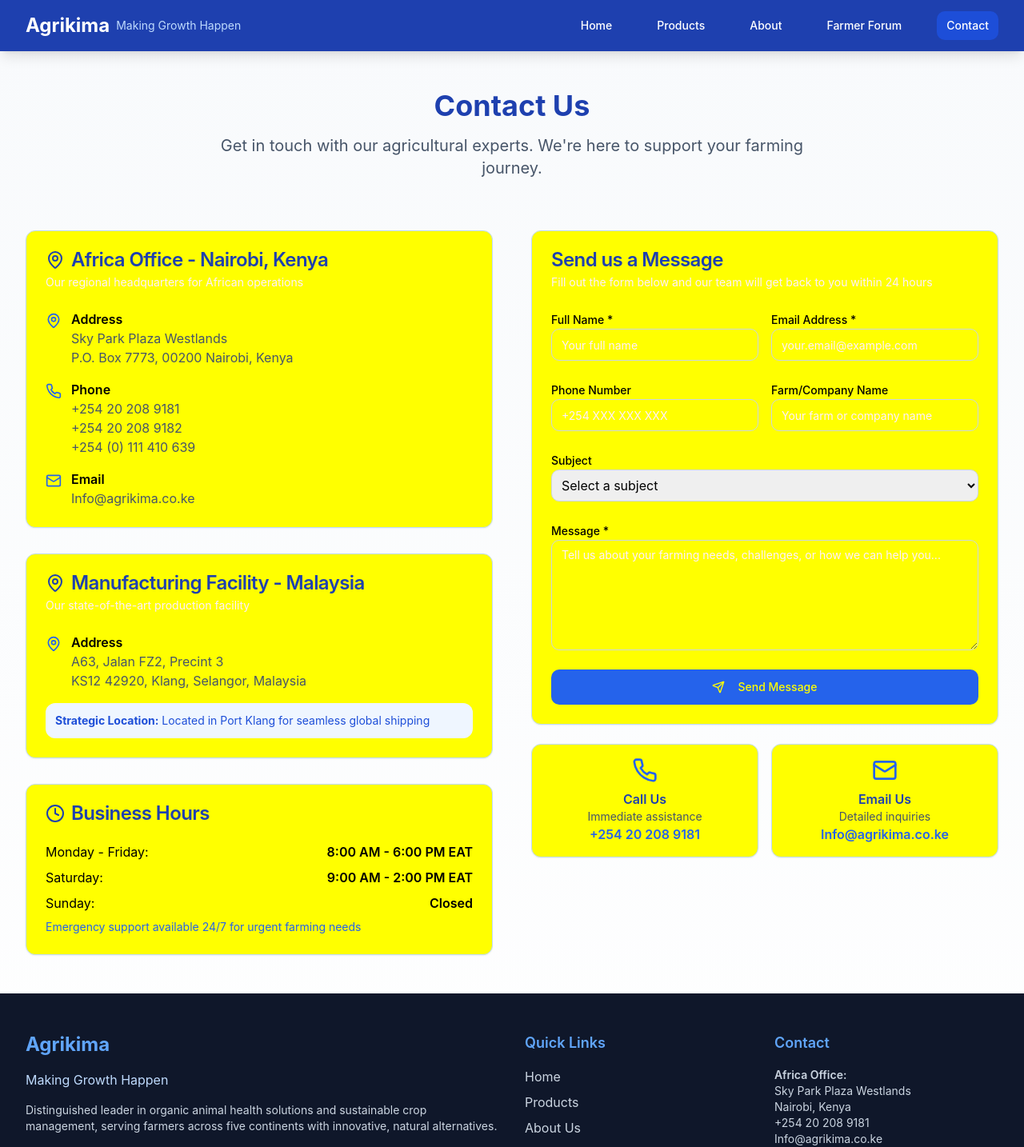
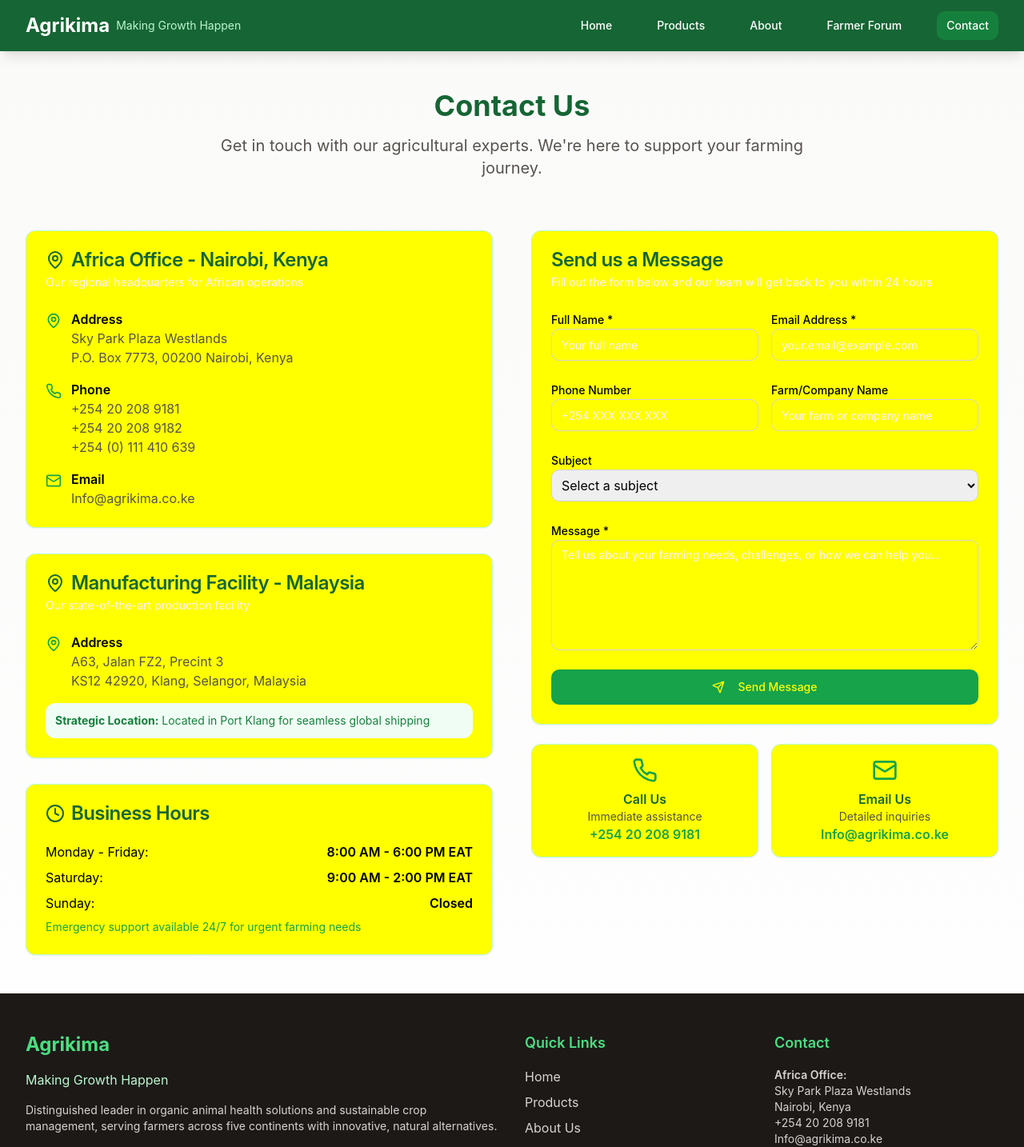
Before and after one commit to AgrikimaPrototype/agrikima-growth-portal, a React (Vite) app: page /contact in a window 1280 px wide. Shown: the top 1434 px of the page at 80% size. Built offline with nearby package versions, Linux system fonts and the light colour scheme.

Commit message:
Fix: Admin login and revert theme
- Fixed admin login issues.
- Reverted the website theme to green.

```diff
--- a/src/components/Footer.tsx
+++ b/src/components/Footer.tsx
@@ -3,14 +3,14 @@ import { Link } from "react-router-dom";
 
 const Footer = () => {
   return (
-    <footer className="bg-slate-900 text-white py-12">
+    <footer className="bg-stone-900 text-white py-12">
       <div className="max-w-7xl mx-auto px-4 sm:px-6 lg:px-8">
         <div className="grid grid-cols-1 md:grid-cols-4 gap-8">
           {/* Company Info */}
           <div className="col-span-1 md:col-span-2">
-            <h3 className="text-2xl font-bold text-blue-400 mb-4">Agrikima</h3>
-            <p className="text-blue-200 mb-4">Making Growth Happen</p>
-            <p className="text-sm text-slate-300 mb-4">
+            <h3 className="text-2xl font-bold text-green-400 mb-4">Agrikima</h3>
+            <p className="text-green-200 mb-4">Making Growth Happen</p>
+            <p className="text-sm text-stone-300 mb-4">
               Distinguished leader in organic animal health solutions and sustainable crop management,
               serving farmers across five continents with innovative, natural alternatives.
             </p>
@@ -18,26 +18,26 @@ const Footer = () => {
               <span className="text-2xl">🌱</span>
               <span className="text-2xl">🐄</span>
               <span className="text-2xl">🌍</span>
-              <span className="text-2xl">💙</span>
+              <span className="text-2xl">💚</span>
             </div>
           </div>
 
           {/* Quick Links */}
           <div>
-            <h4 className="text-lg font-semibold text-blue-400 mb-4">Quick Links</h4>
+            <h4 className="text-lg font-semibold text-green-400 mb-4">Quick Links</h4>
             <ul className="space-y-2">
-              <li><Link to="/" className="text-slate-300 hover:text-blue-300 transition-colors">Home</Link></li>
-              <li><Link to="/products" className="text-slate-300 hover:text-blue-300 transition-colors">Products</Link></li>
-              <li><Link to="/about" className="text-slate-300 hover:text-blue-300 transition-colors">About Us</Link></li>
-              <li><Link to="/farmer-forum" className="text-slate-300 hover:text-blue-300 transition-colors">Farmer Forum</Link></li>
-              <li><Link to="/contact" className="text-slate-300 hover:text-blue-300 transition-colors">Contact</Link></li>
+              <li><Link to="/" className="text-stone-300 hover:text-green-300 transition-colors">Home</Link></li>
+              <li><Link to="/products" className="text-stone-300 hover:text-green-300 transition-colors">Products</Link></li>
+              <li><Link to="/about" className="text-stone-300 hover:text-green-300 transition-colors">About Us</Link></li>
+              <li><Link to="/farmer-forum" className="text-stone-300 hover:text-green-300 transition-colors">Farmer Forum</Link></li>
+              <li><Link to="/contact" className="text-stone-300 hover:text-green-300 transition-colors">Contact</Link></li>
             </ul>
           </div>
 
           {/* Contact Info */}
           <div>
-            <h4 className="text-lg font-semibold text-blue-400 mb-4">Contact</h4>
-            <div className="space-y-2 text-sm text-slate-300">
+            <h4 className="text-lg font-semibold text-green-400 mb-4">Contact</h4>
+            <div className="space-y-2 text-sm text-stone-300">
               <div>
                 <p className="font-semibold">Africa Office:</p>
                 <p>Sky Park Plaza Westlands</p>
@@ -53,8 +53,8 @@ const Footer = () => {
           </div>
         </div>
 
-        <div className="border-t border-slate-700 mt-8 pt-8 text-center">
-          <p className="text-slate-300 text-sm">
+        <div className="border-t border-stone-700 mt-8 pt-8 text-center">
+          <p className="text-stone-300 text-sm">
             © 2024 Agrikima. All rights reserved. Making Growth Happen across Africa and beyond.
           </p>
         </div>
--- a/src/components/Navigation.tsx
+++ b/src/components/Navigation.tsx
@@ -19,7 +19,7 @@ const Navigation = () => {
   ];
 
   return (
-    <nav className="bg-blue-800 text-white shadow-lg sticky top-0 z-50">
+    <nav className="bg-green-800 text-white shadow-lg sticky top-0 z-50">
       <div className="max-w-7xl mx-auto px-4 sm:px-6 lg:px-8">
         <div className="flex justify-between items-center h-16">
           {/* Logo */}
@@ -27,7 +27,7 @@ const Navigation = () => {
             <div className="text-2xl font-bold text-white">
               Agrikima
             </div>
-            <div className="text-sm text-blue-200">Making Growth Happen</div>
+            <div className="text-sm text-green-200">Making Growth Happen</div>
           </Link>
 
           {/* Desktop Navigation */}
@@ -38,8 +38,8 @@ const Navigation = () => {
                 to={link.href}
                 className={`px-3 py-2 rounded-md text-sm font-medium transition-colors ${
                   isActive(link.href)
-                    ? "bg-blue-700 text-white"
-                    : "hover:bg-blue-700 hover:text-blue-100"
+                    ? "bg-green-700 text-white"
+                    : "hover:bg-green-700 hover:text-green-100"
                 }`}
               >
                 {link.label}
@@ -53,7 +53,7 @@ const Navigation = () => {
               variant="ghost"
               size="sm"
               onClick={() => setIsOpen(!isOpen)}
-              className="text-white hover:bg-blue-700"
+              className="text-white hover:bg-green-700"
             >
               {isOpen ? <X size={20} /> : <Menu size={20} />}
             </Button>
@@ -63,15 +63,15 @@ const Navigation = () => {
         {/* Mobile Navigation */}
         {isOpen && (
           <div className="md:hidden">
-            <div className="px-2 pt-2 pb-3 space-y-1 sm:px-3 bg-blue-700">
+            <div className="px-2 pt-2 pb-3 space-y-1 sm:px-3 bg-green-700">
               {navLinks.map((link) => (
                 <Link
                   key={link.href}
                   to={link.href}
                   className={`block px-3 py-2 rounded-md text-base font-medium transition-colors ${
                     isActive(link.href)
-                      ? "bg-blue-600 text-white"
-                      : "hover:bg-blue-600 hover:text-blue-100"
+                      ? "bg-green-600 text-white"
+                      : "hover:bg-green-600 hover:text-green-100"
                   }`}
                   onClick={() => setIsOpen(false)}
                 >
--- a/src/index.css
+++ b/src/index.css
@@ -14,7 +14,7 @@
     --popover: 255 255 255;
     --popover-foreground: 0 0 0;
 
-    --primary: 37 99 235;
+    --primary: 34 197 94;
     --primary-foreground: 255 255 255;
 
     --secondary: 241 245 249;
@@ -31,18 +31,18 @@
 
     --border: 226 232 240;
     --input: 226 232 240;
-    --ring: 37 99 235;
+    --ring: 34 197 94;
 
     --radius: 0.75rem;
 
     --sidebar-background: 255 255 255;
     --sidebar-foreground: 0 0 0;
-    --sidebar-primary: 37 99 235;
+    --sidebar-primary: 34 197 94;
     --sidebar-primary-foreground: 255 255 255;
     --sidebar-accent: 241 245 249;
     --sidebar-accent-foreground: 0 0 0;
     --sidebar-border: 226 232 240;
-    --sidebar-ring: 37 99 235;
+    --sidebar-ring: 34 197 94;
   }
 
   .dark {
@@ -55,7 +55,7 @@
     --popover: 30 41 59;
     --popover-foreground: 248 250 252;
 
-    --primary: 59 130 246;
+    --primary: 34 197 94;
     --primary-foreground: 255 255 255;
 
     --secondary: 51 65 85;
@@ -72,16 +72,16 @@
 
     --border: 51 65 85;
     --input: 51 65 85;
-    --ring: 59 130 246;
+    --ring: 34 197 94;
 
     --sidebar-background: 15 23 42;
     --sidebar-foreground: 248 250 252;
-    --sidebar-primary: 59 130 246;
+    --sidebar-primary: 34 197 94;
     --sidebar-primary-foreground: 255 255 255;
     --sidebar-accent: 51 65 85;
     --sidebar-accent-foreground: 248 250 252;
     --sidebar-border: 51 65 85;
-    --sidebar-ring: 59 130 246;
+    --sidebar-ring: 34 197 94;
   }
 }
 
@@ -95,18 +95,18 @@
     font-family: 'Inter', -apple-system, BlinkMacSystemFont, 'Segoe UI', sans-serif;
   }
 
-  /* Blue & White theme enhancements */
+  /* Green & Brown theme enhancements */
   .agricultural-pattern {
     background-image:
-      radial-gradient(circle at 25% 25%, rgba(37, 99, 235, 0.08) 0%, transparent 50%),
-      radial-gradient(circle at 75% 75%, rgba(100, 116, 139, 0.08) 0%, transparent 50%);
+      radial-gradient(circle at 25% 25%, rgba(34, 197, 94, 0.08) 0%, transparent 50%),
+      radial-gradient(circle at 75% 75%, rgba(120, 113, 108, 0.08) 0%, transparent 50%);
   }
 
   .earth-gradient {
     background: linear-gradient(135deg,
-      rgb(248, 250, 252) 0%,
+      rgb(254, 252, 232) 0%,
       rgb(255, 255, 255) 50%,
-      rgb(241, 245, 249) 100%);
+      rgb(245, 245, 244) 100%);
   }
 
   /* Smooth animations */
@@ -152,21 +152,21 @@
     }
   }
 
-  /* Blue & White card styling */
+  /* Green & Brown card styling */
   .agricultural-card {
-    @apply bg-white/95 backdrop-blur-sm border border-blue-200 shadow-lg hover:shadow-xl transition-all duration-300;
+    @apply bg-white/95 backdrop-blur-sm border border-green-200 shadow-lg hover:shadow-xl transition-all duration-300;
     background-image:
-      linear-gradient(45deg, rgba(37, 99, 235, 0.03) 25%, transparent 25%),
-      linear-gradient(-45deg, rgba(37, 99, 235, 0.03) 25%, transparent 25%),
-      linear-gradient(45deg, transparent 75%, rgba(37, 99, 235, 0.03) 75%),
-      linear-gradient(-45deg, transparent 75%, rgba(37, 99, 235, 0.03) 75%);
+      linear-gradient(45deg, rgba(34, 197, 94, 0.03) 25%, transparent 25%),
+      linear-gradient(-45deg, rgba(34, 197, 94, 0.03) 25%, transparent 25%),
+      linear-gradient(45deg, transparent 75%, rgba(34, 197, 94, 0.03) 75%),
+      linear-gradient(-45deg, transparent 75%, rgba(34, 197, 94, 0.03) 75%);
     background-size: 20px 20px;
     background-position: 0 0, 0 10px, 10px -10px, -10px 0px;
   }
 
-  /* Enhanced button styles - Blue & White */
+  /* Enhanced button styles - Green & Brown */
   .btn-agricultural {
-    @apply bg-gradient-to-r from-blue-600 to-blue-700 hover:from-blue-700 hover:to-blue-800;
+    @apply bg-gradient-to-r from-green-600 to-green-700 hover:from-green-700 hover:to-green-800;
     @apply text-white font-medium px-6 py-3 rounded-lg shadow-md hover:shadow-lg;
     @apply transition-all duration-200 transform hover:scale-105;
   }
@@ -174,24 +174,24 @@
   /* Background patterns */
   .organic-pattern {
     background-image:
-      radial-gradient(circle at 1px 1px, rgba(37, 99, 235, 0.12) 1px, transparent 0);
+      radial-gradient(circle at 1px 1px, rgba(34, 197, 94, 0.12) 1px, transparent 0);
     background-size: 20px 20px;
   }
 }
 
-/* Custom scrollbar - Blue theme */
+/* Custom scrollbar - Green theme */
 ::-webkit-scrollbar {
   width: 8px;
 }
 
 ::-webkit-scrollbar-track {
-  @apply bg-slate-100;
+  @apply bg-stone-100;
 }
 
 ::-webkit-scrollbar-thumb {
-  @apply bg-blue-400 rounded-full;
+  @apply bg-green-400 rounded-full;
 }
 
 ::-webkit-scrollbar-thumb:hover {
-  @apply bg-blue-500;
+  @apply bg-green-500;
 }
--- a/src/pages/Contact.tsx
+++ b/src/pages/Contact.tsx
@@ -54,14 +54,14 @@ const Contact = () => {
   };
 
   return (
-    <div className="min-h-screen bg-gradient-to-b from-slate-50 to-white">
+    <div className="min-h-screen bg-gradient-to-b from-stone-50 to-white">
       <Navigation />
 
       <div className="max-w-7xl mx-auto px-4 sm:px-6 lg:px-8 py-12">
         {/* Header */}
         <div className="text-center mb-16">
-          <h1 className="text-4xl font-bold text-blue-800 mb-4">Contact Us</h1>
-          <p className="text-xl text-slate-600 max-w-3xl mx-auto">
+          <h1 className="text-4xl font-bold text-green-800 mb-4">Contact Us</h1>
+          <p className="text-xl text-stone-600 max-w-3xl mx-auto">
             Get in touch with our agricultural experts. We're here to support your farming journey.
           </p>
         </div>
@@ -69,9 +69,9 @@ const Contact = () => {
         <div className="grid grid-cols-1 lg:grid-cols-2 gap-12">
           {/* Contact Information */}
           <div className="space-y-8">
-            <Card className="border-blue-200">
+            <Card className="border-green-200">
               <CardHeader>
-                <CardTitle className="text-blue-800 flex items-center">
+                <CardTitle className="text-green-800 flex items-center">
                   <MapPin className="mr-2" />
                   Africa Office - Nairobi, Kenya
                 </CardTitle>
@@ -79,35 +79,35 @@ const Contact = () => {
               </CardHeader>
               <CardContent className="space-y-4">
                 <div className="flex items-start space-x-3">
-                  <MapPin className="w-5 h-5 text-blue-600 mt-1" />
+                  <MapPin className="w-5 h-5 text-green-600 mt-1" />
                   <div>
                     <p className="font-semibold">Address</p>
-                    <p className="text-slate-600">Sky Park Plaza Westlands</p>
-                    <p className="text-slate-600">P.O. Box 7773, 00200 Nairobi, Kenya</p>
+                    <p className="text-stone-600">Sky Park Plaza Westlands</p>
+                    <p className="text-stone-600">P.O. Box 7773, 00200 Nairobi, Kenya</p>
                   </div>
                 </div>
                 <div className="flex items-start space-x-3">
-                  <Phone className="w-5 h-5 text-blue-600 mt-1" />
+                  <Phone className="w-5 h-5 text-green-600 mt-1" />
                   <div>
                     <p className="font-semibold">Phone</p>
-                    <p className="text-slate-600">+254 20 208 9181</p>
-                    <p className="text-slate-600">+254 20 208 9182</p>
-                    <p className="text-slate-600">+254 (0) 111 410 639</p>
+                    <p className="text-stone-600">+254 20 208 9181</p>
+                    <p className="text-stone-600">+254 20 208 9182</p>
+                    <p className="text-stone-600">+254 (0) 111 410 639</p>
                   </div>
                 </div>
                 <div className="flex items-start space-x-3">
-                  <Mail className="w-5 h-5 text-blue-600 mt-1" />
+                  <Mail className="w-5 h-5 text-green-600 mt-1" />
                   <div>
                     <p className="font-semibold">Email</p>
-                    <p className="text-slate-600">Info@agrikima.co.ke</p>
+                    <p className="text-stone-600">Info@agrikima.co.ke</p>
                   </div>
                 </div>
               </CardContent>
             </Card>
 
-            <Card className="border-blue-200">
+            <Card className="border-green-200">
               <CardHeader>
-                <CardTitle className="text-blue-800 flex items-center">
+                <CardTitle className="text-green-800 flex items-center">
                   <MapPin className="mr-2" />
                   Manufacturing Facility - Malaysia
                 </CardTitle>
@@ -115,24 +115,24 @@ const Contact = () => {
               </CardHeader>
               <CardContent className="space-y-4">
                 <div className="flex items-start space-x-3">
-                  <MapPin className="w-5 h-5 text-blue-600 mt-1" />
+                  <MapPin className="w-5 h-5 text-green-600 mt-1" />
                   <div>
                     <p className="font-semibold">Address</p>
-                    <p className="text-slate-600">A63, Jalan FZ2, Precint 3</p>
-                    <p className="text-slate-600">KS12 42920, Klang, Selangor, Malaysia</p>
+                    <p className="text-stone-600">A63, Jalan FZ2, Precint 3</p>
+                    <p className="text-stone-600">KS12 42920, Klang, Selangor, Malaysia</p>
                   </div>
                 </div>
-                <div className="bg-blue-50 p-3 rounded-lg">
-                  <p className="text-sm text-blue-700">
+                <div className="bg-green-50 p-3 rounded-lg">
+                  <p className="text-sm text-green-700">
                     <strong>Strategic Location:</strong> Located in Port Klang for seamless global shipping
                   </p>
                 </div>
               </CardContent>
             </Card>
 
-            <Card className="border-blue-200">
+            <Card className="border-green-200">
               <CardHeader>
-                <CardTitle className="text-blue-800 flex items-center">
+                <CardTitle className="text-green-800 flex items-center">
                   <Clock className="mr-2" />
                   Business Hours
                 </CardTitle>
@@ -151,7 +151,7 @@ const Contact = () => {
                     <span>Sunday:</span>
                     <span className="font-semibold">Closed</span>
                   </div>
-                  <div className="text-sm text-blue-600 mt-3">
+                  <div className="text-sm text-green-600 mt-3">
                     Emergency support available 24/7 for urgent farming needs
                   </div>
                 </div>
@@ -161,9 +161,9 @@ const Contact = () => {
 
           {/* Contact Form */}
           <div>
-            <Card className="border-blue-200">
+            <Card className="border-green-200">
               <CardHeader>
-                <CardTitle className="text-blue-800">Send us a Message</CardTitle>
+                <CardTitle className="text-green-800">Send us a Message</CardTitle>
                 <CardDescription>
                   Fill out the form below and our team will get back to you within 24 hours
                 </CardDescription>
@@ -180,7 +180,7 @@ const Contact = () => {
                         onChange={handleInputChange}
                         placeholder="Your full name"
                         required
-                        className="border-slate-300 focus:border-blue-500"
+                        className="border-stone-300 focus:border-green-500"
                       />
                     </div>
                     <div>
@@ -193,7 +193,7 @@ const Contact = () => {
                         onChange={handleInputChange}
                         placeholder="your.email@example.com"
                         required
-                        className="border-slate-300 focus:border-blue-500"
+                        className="border-stone-300 focus:border-green-500"
                       />
                     </div>
                   </div>
@@ -207,7 +207,7 @@ const Contact = () => {
                         value={formData.phone}
                         onChange={handleInputChange}
                         placeholder="+254 XXX XXX XXX"
-                        className="border-slate-300 focus:border-blue-500"
+                        className="border-stone-300 focus:border-green-500"
                       />
                     </div>
                     <div>
@@ -218,7 +218,7 @@ const Contact = () => {
                         value={formData.company}
                         onChange={handleInputChange}
                         placeholder="Your farm or company name"
-                        className="border-slate-300 focus:border-blue-500"
+                        className="border-stone-300 focus:border-green-500"
                       />
                     </div>
                   </div>
@@ -230,7 +230,7 @@ const Contact = () => {
                       name="subject"
                       value={formData.subject}
                       onChange={handleInputChange}
-                      className="w-full p-2 border border-slate-300 rounded-md focus:border-blue-500 focus:ring-2 focus:ring-blue-200"
+                      className="w-full p-2 border border-stone-300 rounded-md focus:border-green-500 focus:ring-2 focus:ring-green-200"
                     >
                       <option value="">Select a subject</option>
                       <option value="product-inquiry">Product Inquiry</option>
@@ -252,11 +252,11 @@ const Contact = () => {
                       placeholder="Tell us about your farming needs, challenges, or how we can help you..."
                       rows={6}
                       required
-                      className="border-slate-300 focus:border-blue-500"
+                      className="border-stone-300 focus:border-green-500"
                     />
                   </div>
 
-                  <Button type="submit" className="w-full bg-blue-600 hover:bg-blue-700" size="lg">
+                  <Button type="submit" className="w-full bg-green-600 hover:bg-green-700" size="lg">
                     <Send className="mr-2 w-4 h-4" />
                     Send Message
                   </Button>
@@ -266,20 +266,20 @@ const Contact = () => {
 
             {/* Quick Contact Options */}
             <div className="mt-6 grid grid-cols-1 md:grid-cols-2 gap-4">
-              <Card className="border-blue-200 text-center">
+              <Card className="border-green-200 text-center">
                 <CardContent className="p-4">
-                  <Phone className="w-8 h-8 text-blue-600 mx-auto mb-2" />
-                  <h3 className="font-semibold text-blue-800">Call Us</h3>
-                  <p className="text-sm text-slate-600">Immediate assistance</p>
-                  <p className="text-blue-600 font-semibold">+254 20 208 9181</p>
+                  <Phone className="w-8 h-8 text-green-600 mx-auto mb-2" />
+                  <h3 className="font-semibold text-green-800">Call Us</h3>
+                  <p className="text-sm text-stone-600">Immediate assistance</p>
+                  <p className="text-green-600 font-semibold">+254 20 208 9181</p>
                 </CardContent>
               </Card>
-              <Card className="border-blue-200 text-center">
+              <Card className="border-green-200 text-center">
                 <CardContent className="p-4">
-                  <Mail className="w-8 h-8 text-blue-600 mx-auto mb-2" />
-                  <h3 className="font-semibold text-blue-800">Email Us</h3>
-                  <p className="text-sm text-slate-600">Detailed inquiries</p>
-                  <p className="text-blue-600 font-semibold">Info@agrikima.co.ke</p>
+                  <Mail className="w-8 h-8 text-green-600 mx-auto mb-2" />
+                  <h3 className="font-semibold text-green-800">Email Us</h3>
+                  <p className="text-sm text-stone-600">Detailed inquiries</p>
+                  <p className="text-green-600 font-semibold">Info@agrikima.co.ke</p>
                 </CardContent>
               </Card>
             </div>
--- a/src/pages/Index.tsx
+++ b/src/pages/Index.tsx
@@ -67,8 +67,8 @@ const Index = () => {
           />
         ))}
 
-        {/* Enhanced overlay for better text readability - blue and black only */}
-        <div className="absolute inset-0 bg-gradient-to-b from-blue-900/20 via-transparent to-slate-900/20"></div>
+        {/* Enhanced overlay for better text readability - green and brown only */}
+        <div className="absolute inset-0 bg-gradient-to-b from-green-900/20 via-transparent to-stone-900/20"></div>
 
         {/* Agricultural pattern overlay */}
         <div className="absolute inset-0 organic-pattern opacity-30"></div>
```
Also changed, not shown: src/components/CompanyOverview.tsx (+15 -15 lines), src/components/HeroSection.tsx (+8 -8 lines), src/components/ImpactMetrics.tsx (+5 -5 lines), src/pages/AdminLogin.tsx (+38 -28 lines).
